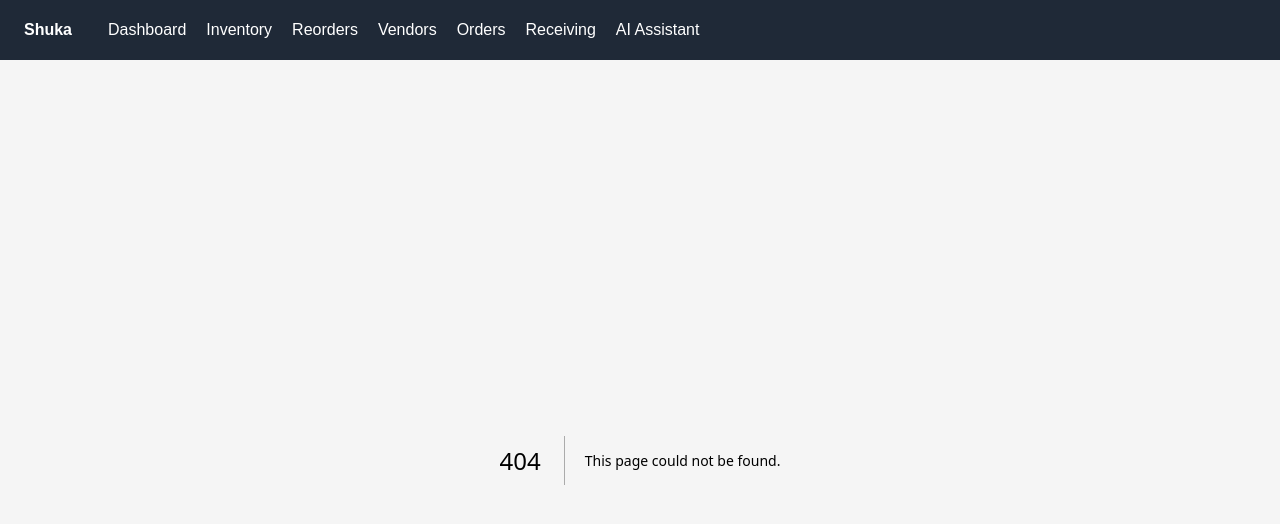
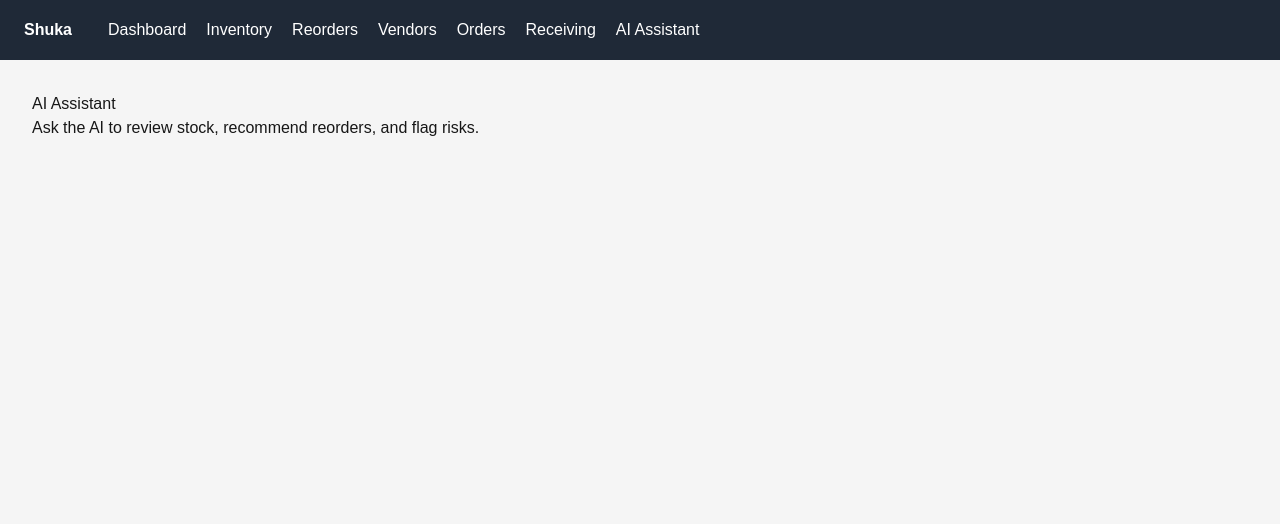
Before and after one commit to Gr33nstonecorp/shuka, a Next.js app: page /assistant in a window 1280 px wide. Before the commit this address had no page. Shown: the top 524 px of the page. Built offline with nearby package versions, Linux system fonts and the light colour scheme.

Commit message:
Create page.tsx

```diff
--- /dev/null
+++ b/app/assistant/page.tsx
@@ -0,0 +1,8 @@
+export default function AssistantPage() {
+  return (
+    <main style={{ padding: "32px" }}>
+      <h1>AI Assistant</h1>
+      <p>Ask the AI to review stock, recommend reorders, and flag risks.</p>
+    </main>
+  );
+}
```
